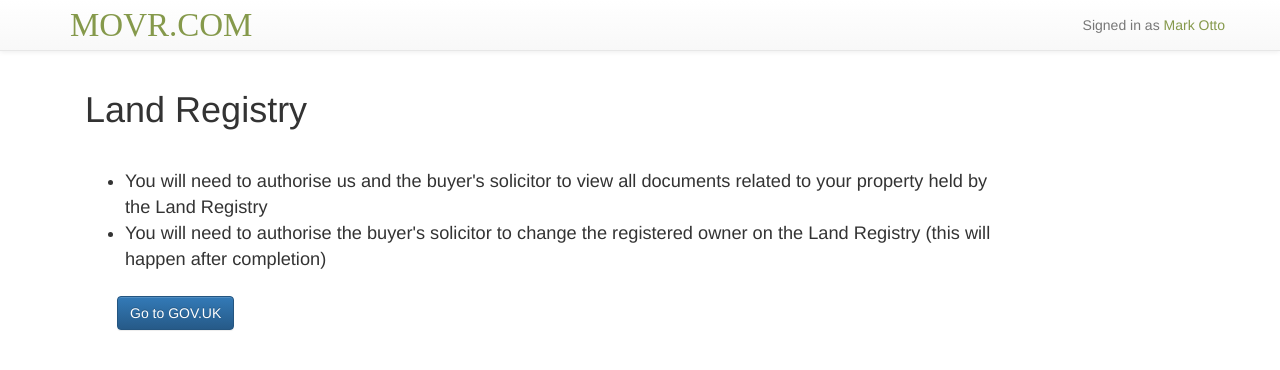
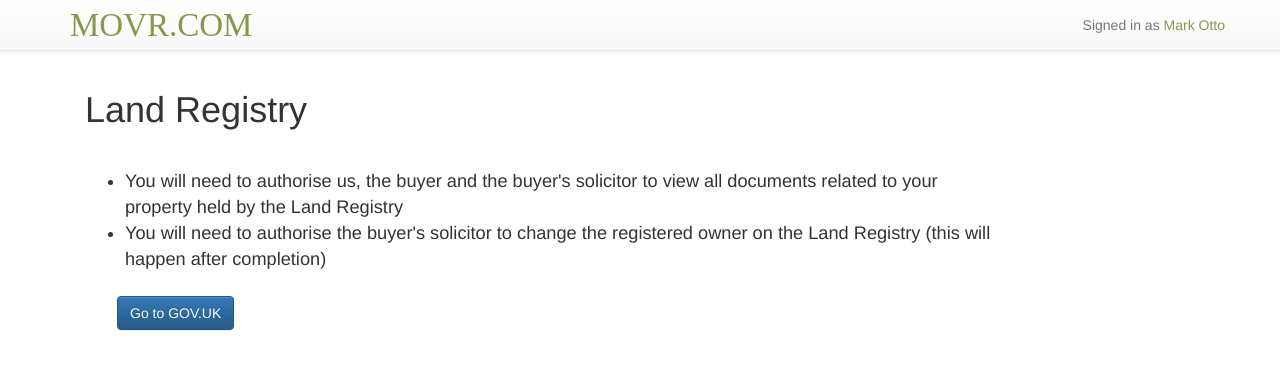
Before and after one commit to LandRegistry-Attic/concept-thirdparty, a plain HTML site: page authorise.html in a window 1280 px wide. Drawn offline with nearby package versions, Linux system fonts and the light colour scheme; a web font is replaced by a local one.

Commit message:
add authorisation for buyer to view docs and title

```diff
--- a/authorise.html
+++ b/authorise.html
@@ -35,7 +35,7 @@
 
               </p>
               <ul>
-                <li>You will need to authorise us and the buyer's solicitor to view all documents related to your property held by the Land Registry</li>
+                <li>You will need to authorise us, the buyer and the buyer's solicitor to view all documents related to your property held by the Land Registry</li>
                 <li>You will need to authorise the buyer's solicitor to change the registered owner on the Land Registry (this will happen after completion)</li>
               </ul>
               <button class="btn btn btn-primary">Go to GOV.UK</button>
```
